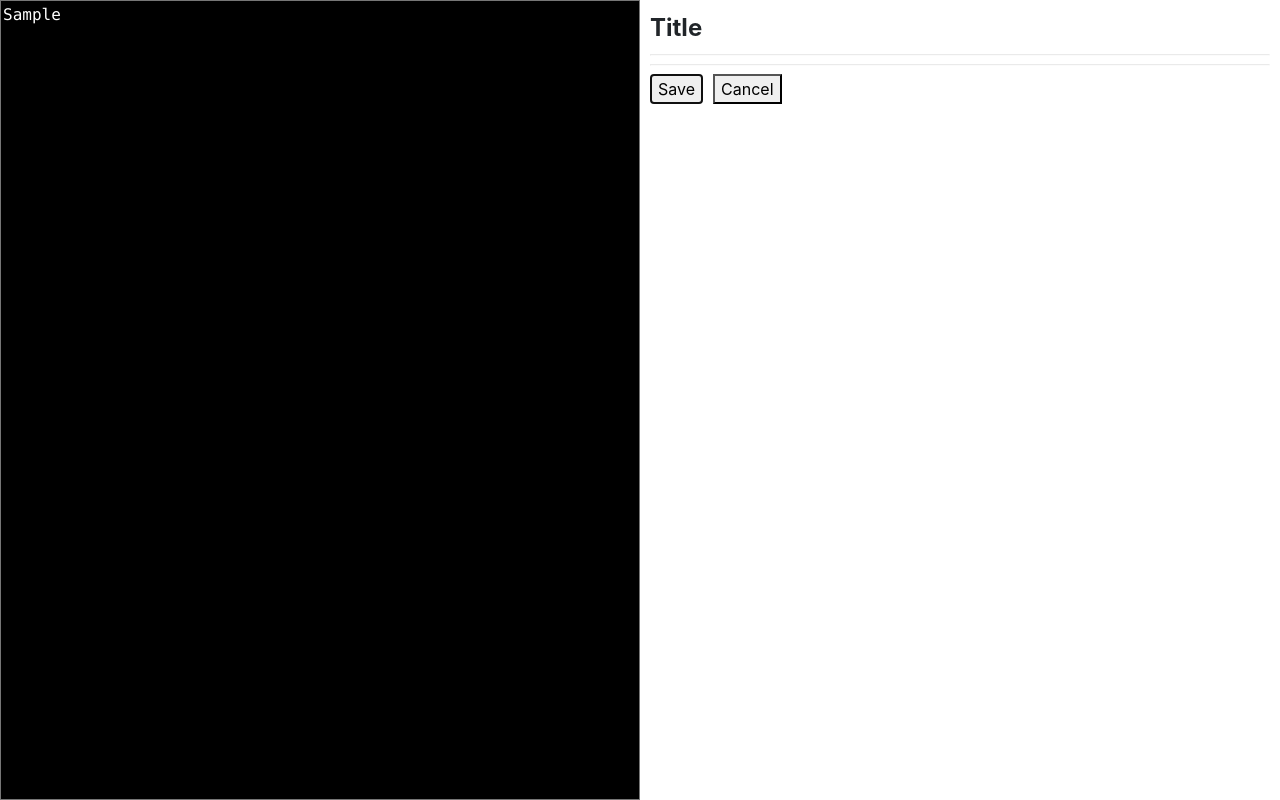
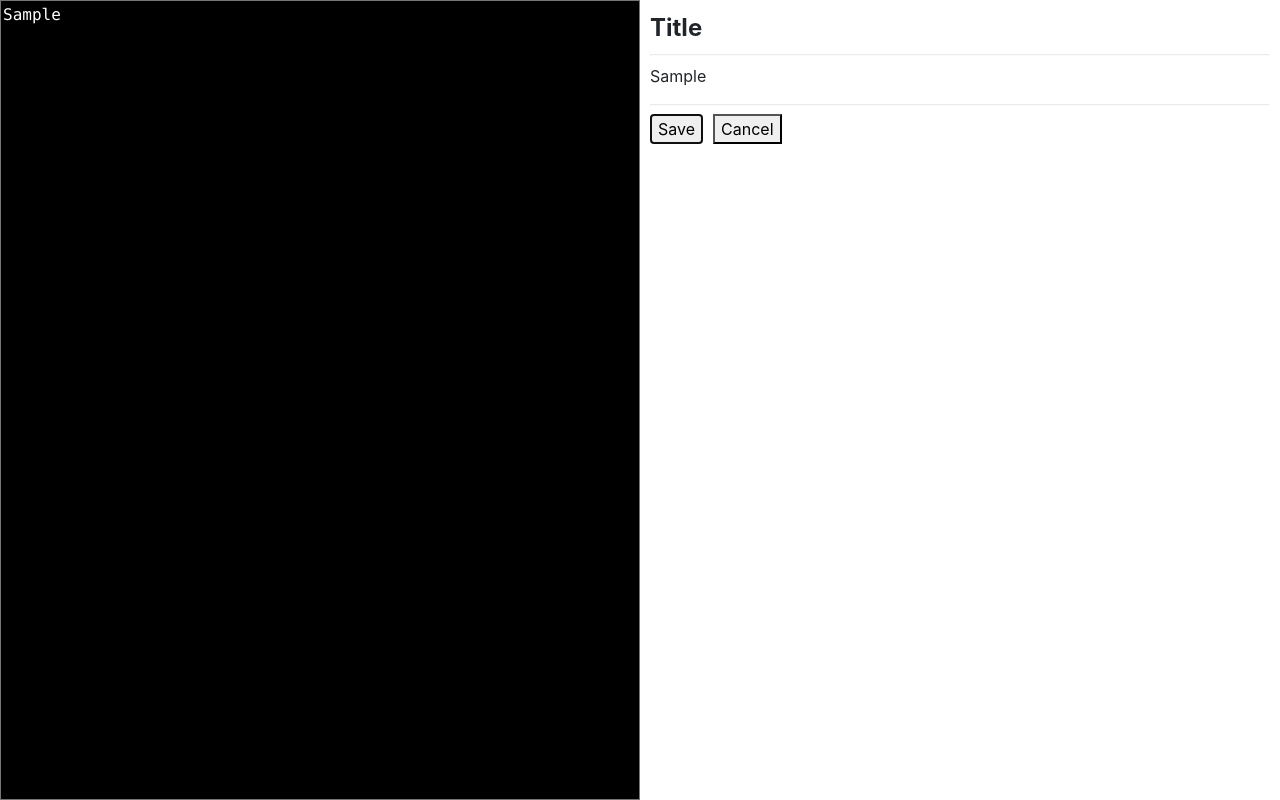
Before and after one commit to DotLab/gskse-client-react, a React (Create React App) app: page /articles/new in a window 1280 px wide. Both pictures are taken after typing "Sample" into the empty fields and a click on the button "Save". Built offline with nearby package versions, Linux system fonts and the light colour scheme; no server answers.

Commit message:
Add markdown

```diff
--- a/package.json
+++ b/package.json
@@ -8,6 +8,7 @@
     "eslint-config-google": "^0.11.0",
     "react": "^16.7.0",
     "react-dom": "^16.7.0",
+    "react-markdown": "^4.0.6",
     "react-router-dom": "^4.3.1",
     "react-scripts": "2.1.3",
     "socket.io-client": "^2.2.0"
--- a/src/NewArticlePage.js
+++ b/src/NewArticlePage.js
@@ -1,6 +1,14 @@
 import React from 'react';
+const ReactMarkdown = require('react-markdown');
 
-export default function() {
+export default class NewArticlePage extends React.Component {
+  constructor(props) {
+    super(props);
+
+    this.state = {};
+  }
+
+  render() {
     return <div className="Mt(10px)">
       <div className="W(1280px) Mx(a) ">
         <h2 className="Fw(lr)">Publish a new article</h2>
@@ -39,11 +47,11 @@ export default function() {
       </div>
 
       <div className="StretchedBox Bgc(white) Z(1)">
-      <textarea className="W(50%) H(100%) Fl(start) Rsz(n) Ovy(s) Bgc(black) C(white) Ff($monoFonts)" />
+        <textarea className="W(50%) H(100%) Fl(start) Rsz(n) Ovy(s) Bgc(black) C(white) Ff($monoFonts)" onChange={(e)=> this.setState({markdown: e.target.value})}/>
         <div className="W(50%) H(100%) Fl(start) P(10px) Ovy(s)">
           <h2>Title</h2>
           <hr className="Op(.2)"/>
-
+          <ReactMarkdown source={this.state.markdown}/>
           <hr className="Op(.2)"/>
           <button className="Mend(10px)">Save</button>
           <button>Cancel</button>
@@ -51,3 +59,4 @@ export default function() {
       </div>
     </div>;
   }
+}
```
Also changed, not shown: 1 other file (tests, documents, lock files or other folders). Lines whose indentation alone changed are shown as unchanged.
